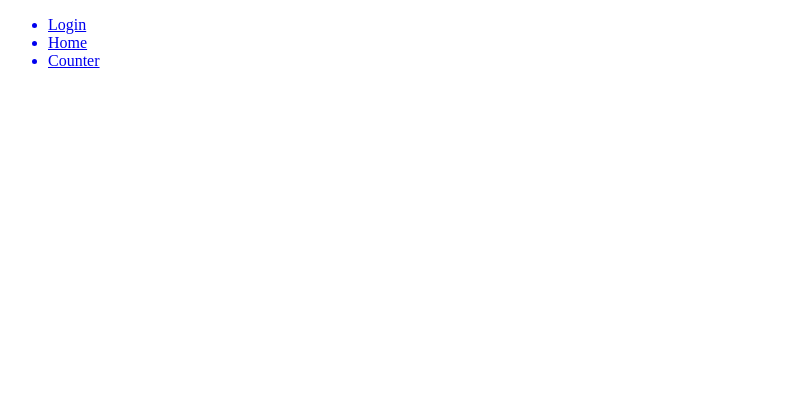
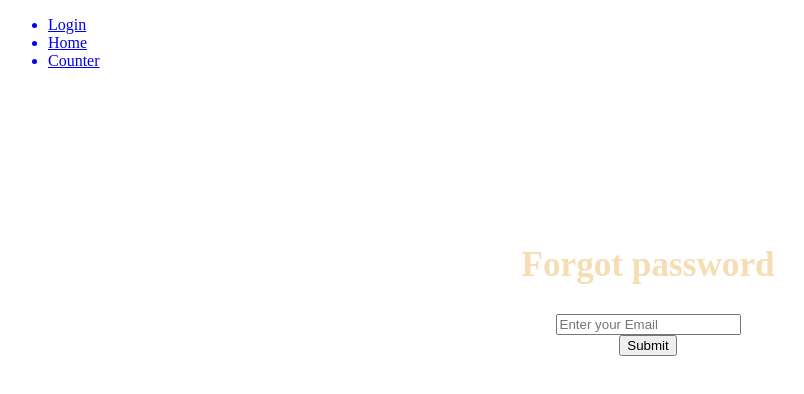
Before and after one commit to atlp-rwanda/elite-bn-fe, a React (Create React App) app: page /forgot-password in a window 1280 px wide. Before the commit this address had no page. Shown: the top 394 px of the page, without its empty margins (0-804 px from the left). Built offline with nearby package versions, Linux system fonts and the light colour scheme.

Commit message:
users shoould be able to  reset password on barefoot

```diff
--- /dev/null
+++ b/src/Views/Password/ForgotPasswordView.js
@@ -0,0 +1,45 @@
+
+import React from 'react'
+
+export const ForgotPassword =()=>{
+    const[email,setEmail]=React.useState("");
+    const [msg,setMsg]=React.useState("");
+    const[error,setError]=React.useState("");
+
+    const handleSubmit= async(e)=>{
+        e.preventDefault();
+        try{
+            const url="http://localhost:3000/api/v1/user/forgotPassword";
+            const {data}=await axios.post(url,{email})
+            setMsg(data.message)
+            setError("")
+        }catch(error){
+            if(
+                error.response &&
+            error.response.status >=400 &&
+            error.response.status <=500
+            ){
+                setError(error.response.data.message)
+                setMsg("")
+            }
+        }
+    }
+    return (
+        <div className='forgotpassword-container'>
+            <form className='forgotpassword-form' onSubmit={handleSubmit}>
+                <h2>Forgot password</h2>
+                <input
+                type="email"
+                placeholder="Enter your Email"
+                name="email"
+                value={email}
+                onChange={(e)=>setEmail(e.target.value)}
+                required
+                />
+                {error && <div className='styles.error-msg'>{error}</div>}
+                {msg && <div className='styles.success-msg'>{msg}</div>}
+                <button type='submit' className='forgotpassword-btn'>Submit</button>
+            </form>
+        </div>
+    )
+}
--- a/src/routes/index.js
+++ b/src/routes/index.js
@@ -2,6 +2,7 @@ import React from 'react'
 import Login from '../Views/LoginView'
 import HomeView from '../Views/HomeView'
 import CounterView from '../Views/CounterView'
+import { ForgotPassword } from '../Views/Password/ForgotPasswordView'
 
 import { Route, Routes } from 'react-router-dom'
 
@@ -12,6 +13,7 @@ function AllRoutes() {
         <Route path="/" element={<HomeView />} />
         <Route path="login" element={<Login />} />
         <Route path="count" element={<CounterView />} />
+        <Route path ="forgot-password" element={<ForgotPassword />} />
       </Routes>
     </div>
   )
--- a/src/styles/index.scss
+++ b/src/styles/index.scss
@@ -24,3 +24,31 @@ h2 {
   border: none;
   border-radius: 5px;
 }
+.forgotpassword-container{
+  width: 100vw;
+  height: 400px;
+  display: flex;
+  align-items: center;
+  justify-content: center;
+}
+.forgotpassword-form{
+  width: 300px;
+  padding: 10px;
+  background-color: white;
+  border-radius: 10px;
+  display: flex;
+  flex-direction: column;
+  align-items: center;
+
+}
+
+.input{
+  outline: none;
+  border: none;
+  width: 300px;
+  padding: 15px;
+  border-radius: 10px;
+  background-color: #edf5f3;
+  margin: 5px 0;
+  font-size: 14px;
+}
```
Also changed, not shown: src/Views/Password/ResetPassword.js (added, +69 -0 lines), 1 other file (tests, documents, lock files or other folders).
